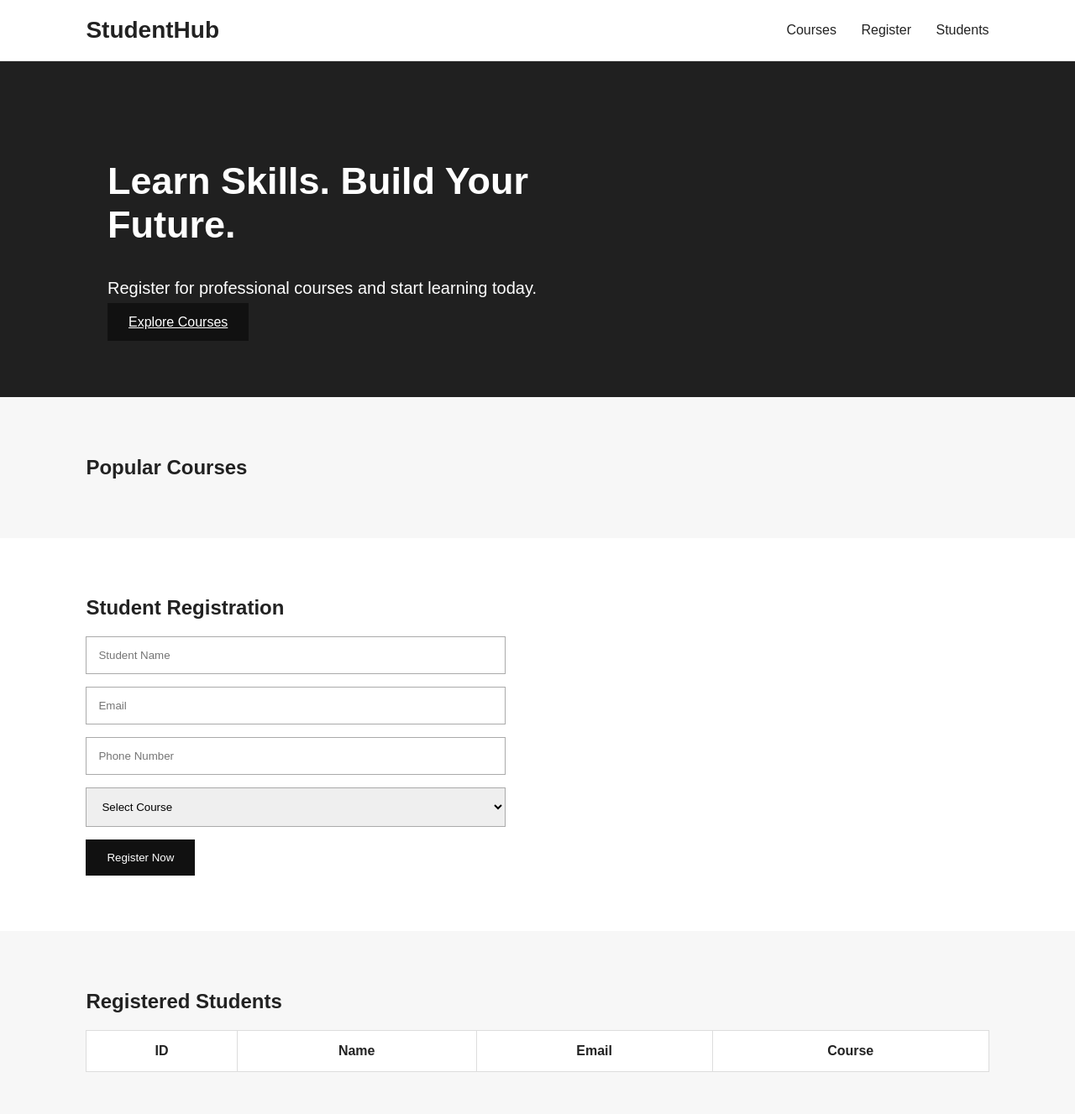
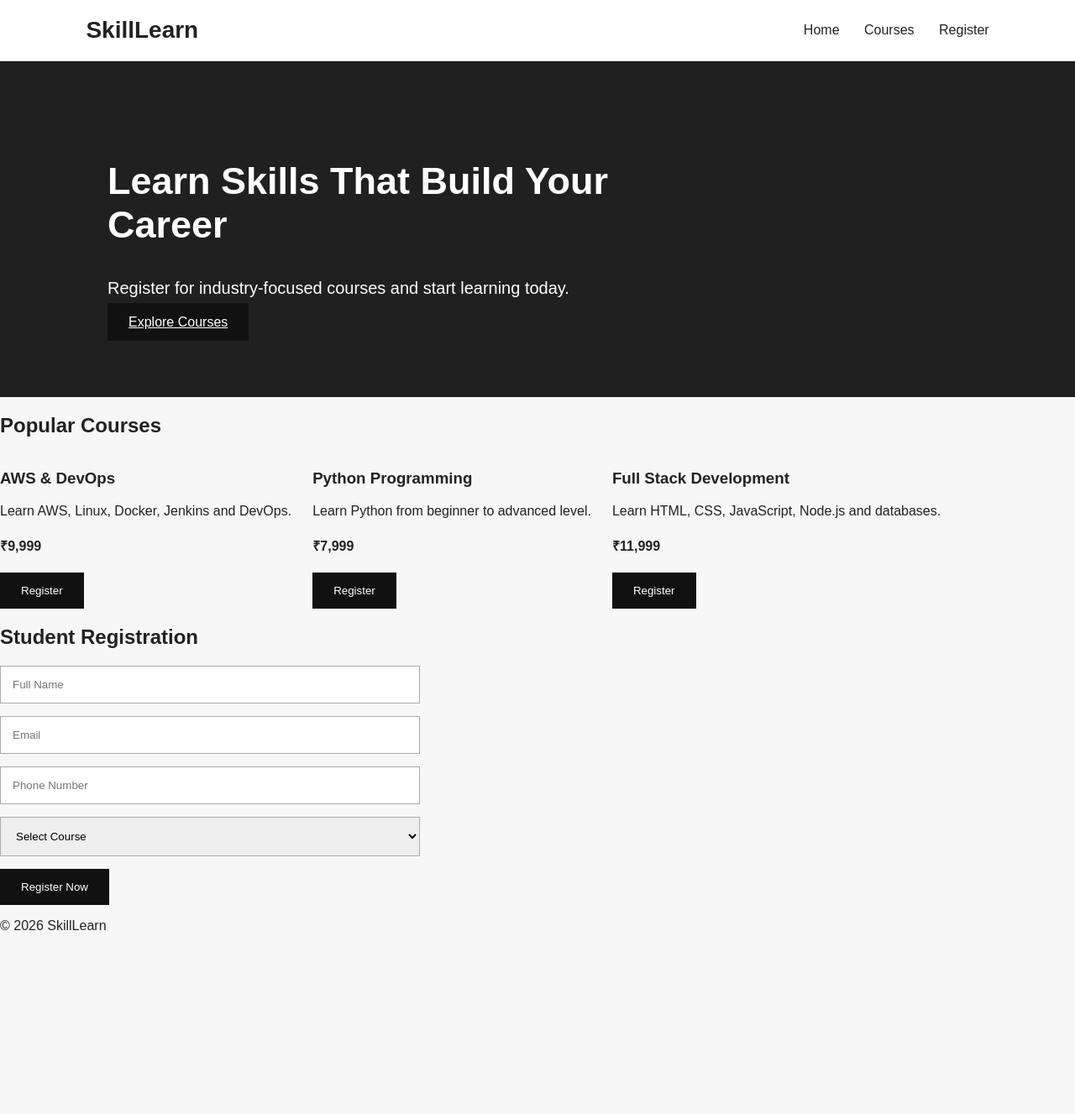
Before and after one commit to Madhavmadd/Devops-3-tier-project, a plain HTML site: page frontend/index.html in a window 1280 px wide. Shown: the whole page at 84% size. After the commit the page ends 1128 px from the top, so only its background shows below. Drawn offline with Linux system fonts and the light colour scheme; no server answers.

Commit message:
Update index.html

```diff
--- a/frontend/index.html
+++ b/frontend/index.html
@@ -1,11 +1,12 @@
 <!DOCTYPE html>
 <html lang="en">
-
 <head>
     <meta charset="UTF-8">
-    <meta name="viewport" content="width=device-width, initial-scale=1.0">
 
-    <title>StudentHub - Course Registration</title>
+    <meta name="viewport"
+          content="width=device-width, initial-scale=1.0">
+
+    <title>SkillLearn - Student Course Registration</title>
 
     <link rel="stylesheet" href="style.css">
 </head>
@@ -13,22 +14,24 @@
 <body>
 
 <header>
-    <div class="logo">StudentHub</div>
+    <div class="logo">SkillLearn</div>
 
     <nav>
+        <a href="#home">Home</a>
         <a href="#courses">Courses</a>
         <a href="#register">Register</a>
-        <a href="#students">Students</a>
     </nav>
 </header>
 
-<section class="hero">
+
+<section id="home" class="hero">
 
     <div>
-        <h1>Learn Skills. Build Your Future.</h1>
+        <h1>Learn Skills That Build Your Career</h1>
 
         <p>
-            Register for professional courses and start learning today.
+            Register for industry-focused courses
+            and start learning today.
         </p>
 
         <a href="#courses" class="button">
@@ -38,15 +41,72 @@
 
 </section>
 
-<section id="courses" class="container">
+
+<section id="courses">
 
     <h2>Popular Courses</h2>
 
-    <div id="courseList" class="courses"></div>
+    <div class="courses">
+
+        <div class="course">
+
+            <h3>AWS & DevOps</h3>
+
+            <p>
+                Learn AWS, Linux, Docker,
+                Jenkins and DevOps.
+            </p>
+
+            <h4>₹9,999</h4>
+
+            <button onclick="selectCourse('AWS & DevOps')">
+                Register
+            </button>
+
+        </div>
+
+
+        <div class="course">
+
+            <h3>Python Programming</h3>
+
+            <p>
+                Learn Python from beginner
+                to advanced level.
+            </p>
+
+            <h4>₹7,999</h4>
+
+            <button onclick="selectCourse('Python Programming')">
+                Register
+            </button>
+
+        </div>
+
+
+        <div class="course">
+
+            <h3>Full Stack Development</h3>
+
+            <p>
+                Learn HTML, CSS, JavaScript,
+                Node.js and databases.
+            </p>
+
+            <h4>₹11,999</h4>
+
+            <button onclick="selectCourse('Full Stack Development')">
+                Register
+            </button>
+
+        </div>
+
+    </div>
 
 </section>
 
-<section id="register" class="registration">
+
+<section id="register">
 
     <h2>Student Registration</h2>
 
@@ -55,7 +115,7 @@
         <input
             type="text"
             id="name"
-            placeholder="Student Name"
+            placeholder="Full Name"
             required
         >
 
@@ -67,7 +127,7 @@
         >
 
         <input
-            type="text"
+            type="tel"
             id="phone"
             placeholder="Phone Number"
             required
@@ -77,6 +137,18 @@
 
             <option value="">
                 Select Course
+            </option>
+
+            <option value="AWS & DevOps">
+                AWS & DevOps
+            </option>
+
+            <option value="Python Programming">
+                Python Programming
+            </option>
+
+            <option value="Full Stack Development">
+                Full Stack Development
             </option>
 
         </select>
@@ -91,30 +163,17 @@
 
 </section>
 
-<section id="students" class="container">
 
-    <h2>Registered Students</h2>
+<footer>
 
-    <table>
+    <p>
+        © 2026 SkillLearn
+    </p>
 
-        <thead>
+</footer>
 
-            <tr>
-                <th>ID</th>
-                <th>Name</th>
-                <th>Email</th>
-                <th>Course</th>
-            </tr>
 
-        </thead>
-
-        <tbody id="studentList"></tbody>
-
-    </table>
-
-</section>
-
-<script src="app.js"></script>
+<script src="java.js"></script>
 
 </body>
 </html>
```
